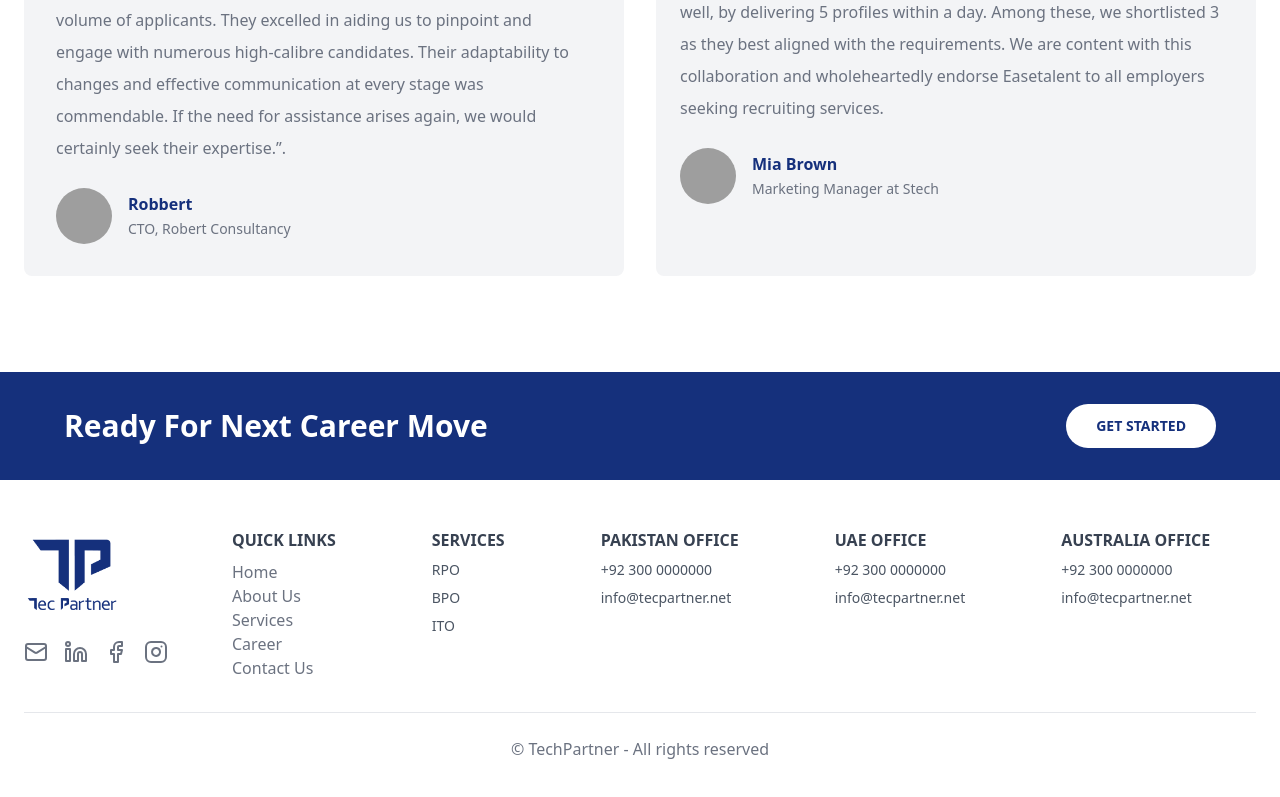
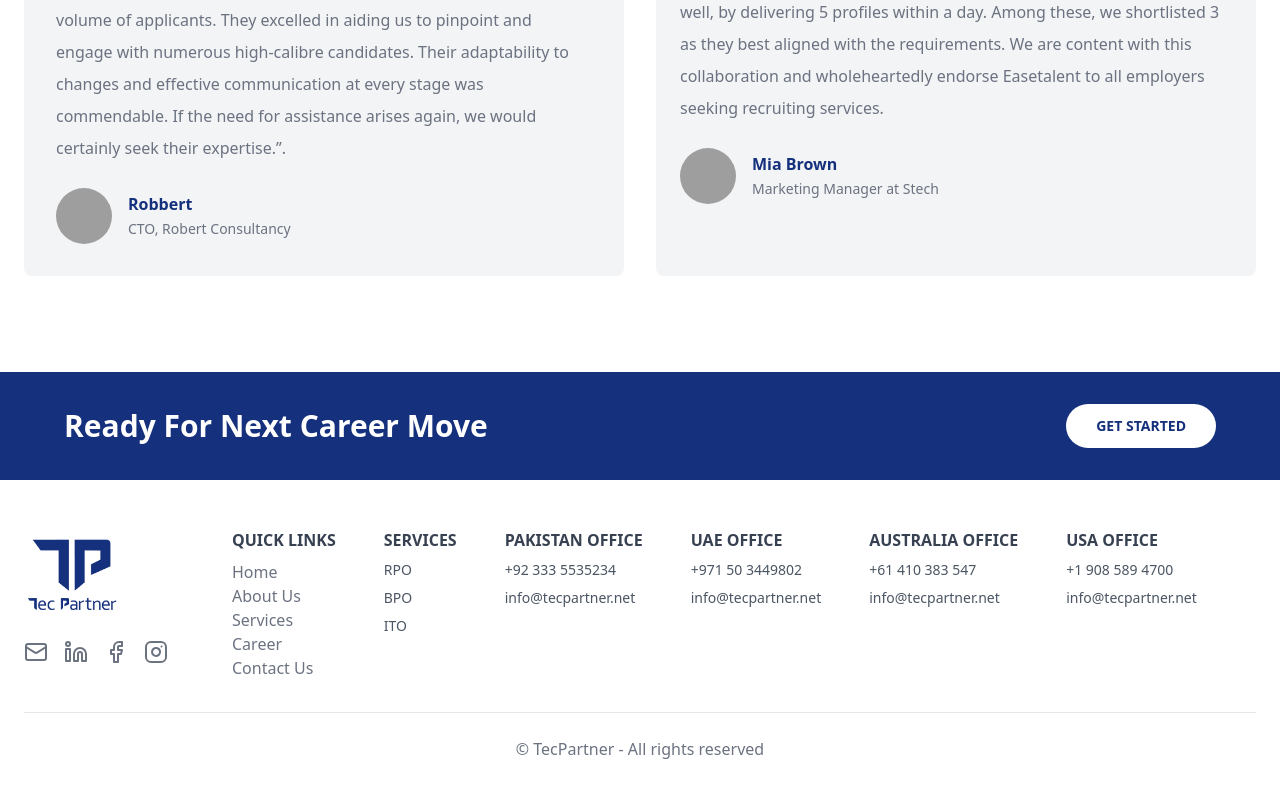
Before and after one commit to anees-tech/TecPartner, a React (Create React App) app: page / in a window 1280 px wide. Shown: the part 1491-2288 px from the top of the page. Built offline with nearby package versions, Linux system fonts and the light colour scheme; grey boxes are pictures that could not be loaded.

Commit message:
Footer fix

```diff
--- a/src/components/Footer.jsx
+++ b/src/components/Footer.jsx
@@ -1,5 +1,5 @@
-import React from 'react';
-import { Link } from 'react-router-dom';
+import React from "react";
+import { Link } from "react-router-dom";
 
 const Footer = () => {
   return (
@@ -12,7 +12,7 @@ const Footer = () => {
                 <img src="images/logo.png" alt="logo" className="h-24 w-24 " />
               </Link>
 
-              <div >
+              <div>
                 <div className="flex my-4 gap-4 text-gray-500">
                   <a
                     href="#"
@@ -104,7 +104,7 @@ const Footer = () => {
           </div>
 
           <div className="mt-6 lg:mt-0 lg:flex-1">
-            <div className="flex  gap-24 ">
+            <div className="flex  gap-12 ">
               <div>
                 <h3 className="text-gray-700 uppercase font-bold">
                   Quick Links
@@ -130,26 +130,30 @@ const Footer = () => {
 
               <div>
                 <h3 className="text-gray-700 uppercase font-bold">SERVICES</h3>
-                <Link to="/ContactUs">
+                <Link to="/Services">
                   <span className="block mt-2 text-sm text-gray-600 hover:underline">
                     RPO
                   </span>
                 </Link>
+                <Link to="/Services">
                   <span className="block mt-2 text-sm text-gray-600 hover:underline">
                     BPO
                   </span>
+                </Link>
+                <Link to="/Services">
                   <span className="block mt-2 text-sm text-gray-600 hover:underline">
                     ITO
                   </span>
+                </Link>
               </div>
 
-              <div className="flex gap-24 flex-wrap">
+              <div className="flex gap-12 flex-wrap">
                 <div>
                   <h3 className="text-gray-700 uppercase font-bold">
                     PAKISTAN OFFICE
                   </h3>
                   <span className="block mt-2 text-sm text-gray-600 hover:underline">
-                    +92 300 0000000
+                    +92 333 5535234
                   </span>
                   <a
                     href="mailto:info@tecpartner.net"
@@ -164,7 +168,7 @@ const Footer = () => {
                     UAE OFFICE
                   </h3>
                   <span className="block mt-2 text-sm text-gray-600 hover:underline">
-                    +92 300 0000000
+                    +971 50 3449802
                   </span>
                   <a
                     href="mailto:info@tecpartner.net"
@@ -179,7 +183,22 @@ const Footer = () => {
                     AUSTRALIA OFFICE
                   </h3>
                   <span className="block mt-2 text-sm text-gray-600 hover:underline">
-                    +92 300 0000000
+                    +61 410 383 547
+                  </span>
+                  <a
+                    href="mailto:info@tecpartner.net"
+                    className="block mt-2 text-sm text-gray-600 hover:underline"
+                  >
+                    info@tecpartner.net
+                  </a>
+                </div>
+
+                <div>
+                  <h3 className="text-gray-700 uppercase font-bold">
+                    USA OFFICE
+                  </h3>
+                  <span className="block mt-2 text-sm text-gray-600 hover:underline">
+                    +1 908 589 4700
                   </span>
                   <a
                     href="mailto:info@tecpartner.net"
@@ -197,7 +216,7 @@ const Footer = () => {
 
         <div>
           <p className="text-center text-gray-500 dark:text-gray-400">
-            © TechPartner - All rights reserved
+            © TecPartner - All rights reserved
           </p>
         </div>
       </div>
```
Lines whose indentation alone changed are shown as unchanged.
